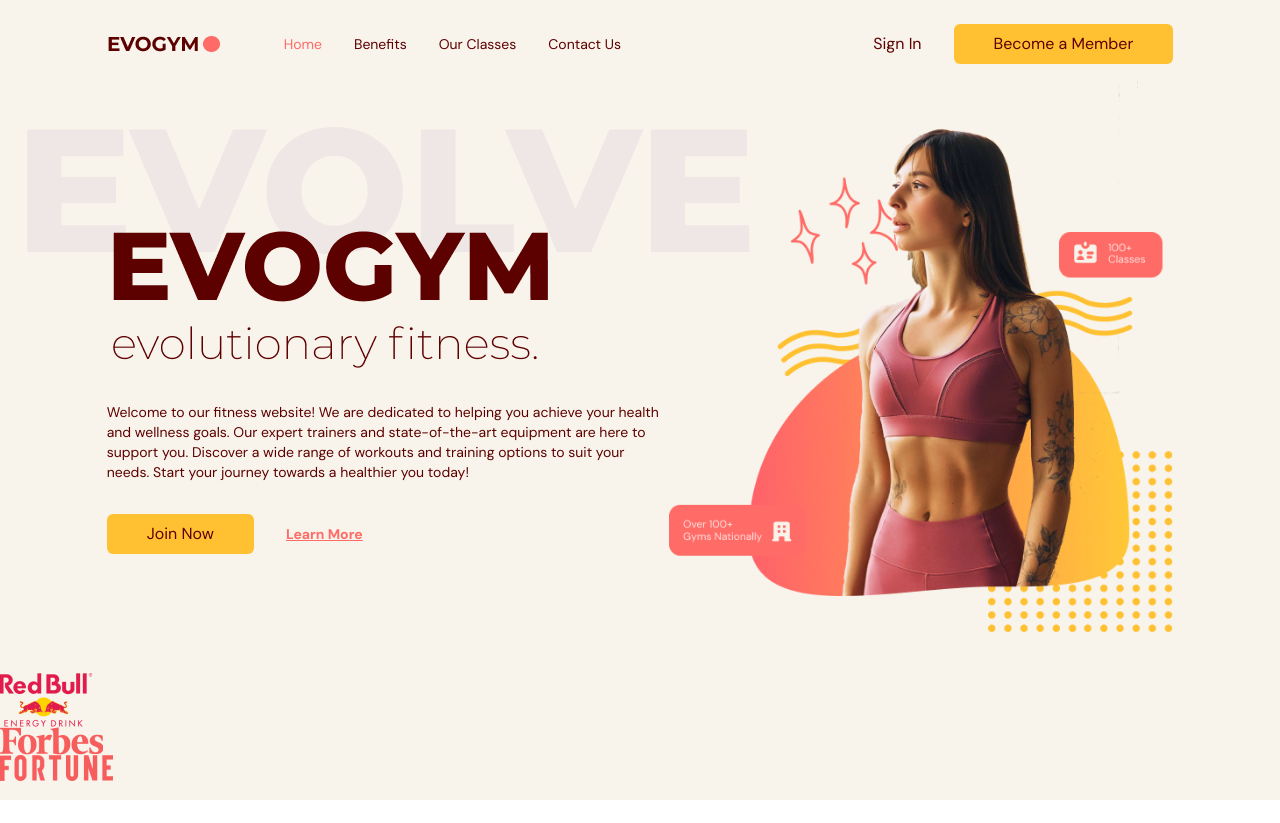
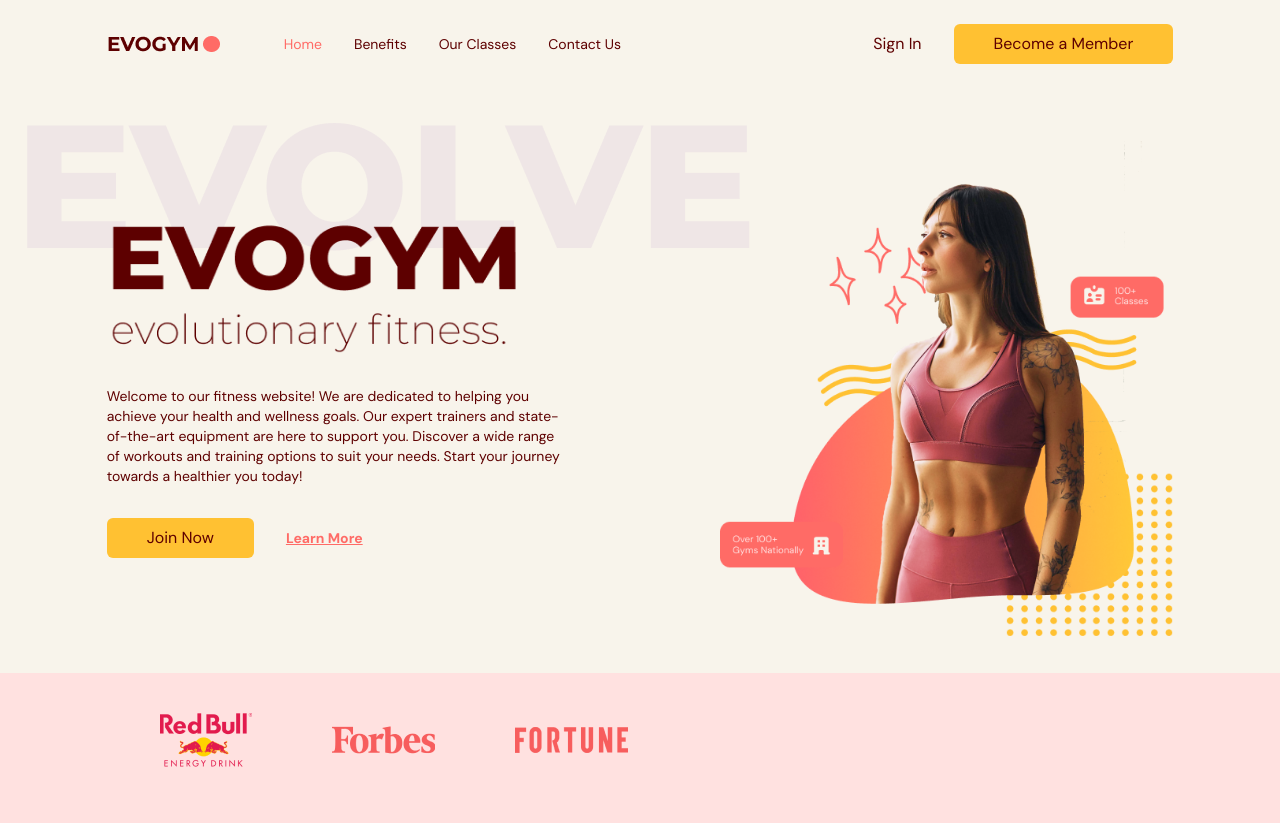
Before and after one commit to MG-108/typesript-fitness-app, a React (Vite) app: page / in a window 1280 px wide. Before the commit the page ends 800 px from the top, so only its background shows below. Built offline with nearby package versions, Linux system fonts and the light colour scheme.

Commit message:
Part 2 Home page with motion

```diff
--- a/src/components/home/index.tsx
+++ b/src/components/home/index.tsx
@@ -7,6 +7,7 @@
 import SponsorForbes from "@/assets/SponsorForbes.png";
 import SponsorFortune from "@/assets/SponsorFortune.png";
 import AnchorLink from "react-anchor-link-smooth-scroll";
+import { motion } from "framer-motion";
 
 type Props = {
   setSelectedPage: (value: SelectedPage) => void;
@@ -17,11 +18,24 @@
   return (
     <section id="home" className="gap-16 bg-gray-20 py-10 md:h-full md:pb-0">
       {/* IMAGE AND MAIN HEADER */}
-      <div className="mx-auto w-5/6 items-center justify-center md:flex md:h-5/6">
+      <motion.div
+        className="mx-auto w-5/6 items-center justify-center md:flex md:h-5/6"
+        onViewportEnter={() => setSelectedPage(SelectedPage.Home)}
+      >
         {/* MAIN HEADER */}
         <div className="z-10 mt-32 md:basis-3/5">
           {/* HEADINGS */}
-          <div className="md:-mt-20">
+          <motion.div
+            className="md:-mt-20"
+            initial="hidden"
+            whileInView="visible"
+            viewport={{ once: true, amount: 0.5 }}
+            transition={{ duration: 0.7 }}
+            variants={{
+              hidden: { opacity: 0, x: -50 },
+              visible: { opacity: 1, x: 0 },
+            }}
+          >
             <div className="relative">
               <div className="before:absolute before:-left-20 before:-top-20 before:z-[-1]  md:before:content-evolvetext">
                 <img src={HomePageText} alt="home-page-text" />
@@ -35,10 +49,20 @@
               wide range of workouts and training options to suit your needs.
               Start your journey towards a healthier you today!
             </p>
-          </div>
+          </motion.div>
 
           {/* ACTIONS */}
-          <div className="mt-8 flex items-center gap-8 ">
+          <motion.div
+            className="mt-8 flex items-center gap-8 "
+            initial="hidden"
+            whileInView="visible"
+            viewport={{ once: true, amount: 0.5 }}
+            transition={{ delay: 0.3, duration: 0.6 }}
+            variants={{
+              hidden: { opacity: 0, x: -50 },
+              visible: { opacity: 1, x: 0 },
+            }}
+          >
             <ActionButton setSelectedPage={setSelectedPage}>
               Join Now
             </ActionButton>
@@ -49,19 +73,22 @@
             >
               <p>Learn More</p>
             </AnchorLink>
-          </div>
+          </motion.div>
         </div>
         {/* IMAGE */}
-        <div>
+        <div
+          className="flex basis-3/5 justify-center md:z-10
+            md:ml-40 md:mt-16 md:justify-items-end"
+        >
           <img src={HomePageGraphic} alt="home-pageGraphic" />
         </div>
-      </div>
+      </motion.div>
 
       {/* SPONSORS */}
       {isAboveMediumScreens ? (
-        <div>
-          <div>
-            <div>
+        <div className="h-[150px] w-full bg-primary-100 py-10">
+          <div className="mx-40">
+            <div className="flex  items-center justify-start gap-20">
               <img src={SponsorRedbull} alt="redbull-sponsor" />
               <img src={SponsorForbes} alt="redbull-forbes" />
               <img src={SponsorFortune} alt="redbull-fortune" />
```
